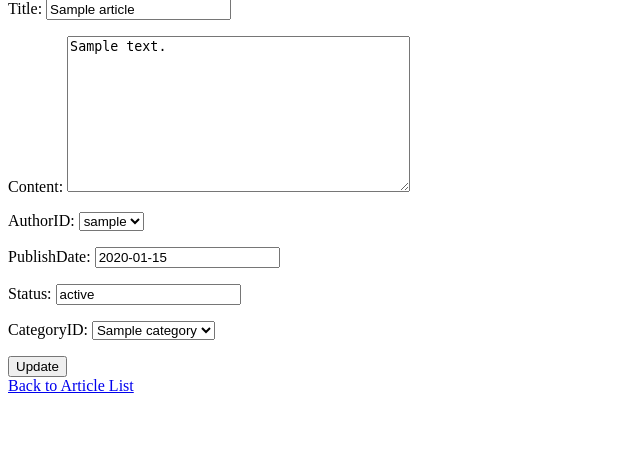
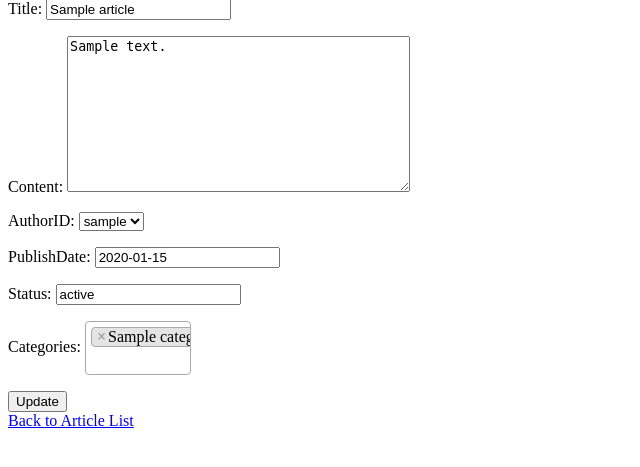
Before and after one commit to Abhishek-code-art/News_Website, a Django app: page /articles/1/update/ in a window 1280 px wide. Shown: the part 81-548 px from the top of the page, without its empty margins (0-640 px from the left). Run offline with Django 5.2, Linux system fonts and the light colour scheme; tables that the repository leaves empty hold one stand-in row (values such as "Sample post"); some libraries are stand-ins or nearby versions.

Commit message:
added multiple categories for the specific article and fetching article on the basis of categories

```diff
--- /dev/null
+++ b/backend/news_backend/NewsApp/forms.py
@@ -0,0 +1,14 @@
+# newsapp/forms.py
+
+from django import forms
+from .models import Article, Category
+
+class ArticleForm(forms.ModelForm):
+    categories = forms.ModelMultipleChoiceField(
+        queryset=Category.objects.all(),
+        widget=forms.SelectMultiple(attrs={'class': 'select2'})
+    )
+
+    class Meta:
+        model = Article
+        fields = ['title', 'content', 'authorID', 'publishDate', 'status', 'categories']
--- a/backend/news_backend/NewsApp/models.py
+++ b/backend/news_backend/NewsApp/models.py
@@ -33,7 +33,8 @@ class Article(models.Model):
     authorID = models.ForeignKey(User, on_delete=models.CASCADE)
     publishDate = models.DateField()
     status = models.CharField(max_length=50)
-    categoryID = models.ForeignKey(Category, on_delete=models.CASCADE)
+    categories = models.ManyToManyField(Category, related_name='articles')
+    tags = models.ManyToManyField('Tag', through='ArticleTag')
 
     def __str__(self):
         return self.title
--- a/backend/news_backend/NewsApp/templates/article_form.html
+++ b/backend/news_backend/NewsApp/templates/article_form.html
@@ -1,7 +1,9 @@
+<!-- newsapp/templates/newsapp/article_form.html -->
 <!DOCTYPE html>
 <html>
 <head>
     <title>{% if object %}Edit Article{% else %}Create Article{% endif %}</title>
+    <link href="https://cdn.jsdelivr.net/npm/select2@4.1.0-rc.0/dist/css/select2.min.css" rel="stylesheet" />
 </head>
 <body>
     <h1>{% if object %}Edit Article{% else %}Create Article{% endif %}</h1>
@@ -11,5 +13,13 @@
         <button type="submit">{% if object %}Update{% else %}Create{% endif %}</button>
     </form>
     <a href="{% url 'article_list' %}">Back to Article List</a>
+
+    <script src="https://code.jquery.com/jquery-3.6.0.min.js"></script>
+    <script src="https://cdn.jsdelivr.net/npm/select2@4.1.0-rc.0/dist/js/select2.min.js"></script>
+    <script>
+        $(document).ready(function() {
+            $('.select2').select2();
+        });
+    </script>
 </body>
 </html>
--- a/backend/news_backend/NewsApp/urls.py
+++ b/backend/news_backend/NewsApp/urls.py
@@ -5,7 +5,7 @@ from .views import (
     CategoryListView, CategoryDetailView, CategoryCreateView, CategoryUpdateView, CategoryDeleteView,
     ArticleListView, ArticleDetailView, ArticleCreateView, ArticleUpdateView, ArticleDeleteView,
     TagListView, TagDetailView, TagCreateView, TagUpdateView, TagDeleteView,
-    ArticleTagListView, ArticleTagDetailView, ArticleTagCreateView, ArticleTagUpdateView, ArticleTagDeleteView,
+    ArticleTagListView, ArticleTagDetailView, ArticleTagCreateView, ArticleTagUpdateView, CategoryArticleListView, ArticleTagDeleteView,
     home
 )
 
@@ -39,6 +39,9 @@ urlpatterns = [
     path('articles/<int:pk>/update/', ArticleUpdateView.as_view(), name='article_update'),
     path('articles/<int:pk>/delete/', ArticleDeleteView.as_view(), name='article_delete'),
 
+    # ArticleCategory URLs
+    path('categories/<int:category_id>/articles/', CategoryArticleListView.as_view(), name='category_article_list'),
+
     # Tag URLs
     path('tags/', TagListView.as_view(), name='tag_list'),
     path('tags/<int:pk>/', TagDetailView.as_view(), name='tag_detail'),
--- a/backend/news_backend/NewsApp/views.py
+++ b/backend/news_backend/NewsApp/views.py
@@ -2,6 +2,7 @@ from django.shortcuts import render, get_object_or_404
 from django.views.generic import ListView, DetailView, CreateView, UpdateView, DeleteView
 from django.urls import reverse_lazy
 from .models import User, Role, Article, Category, Tag, ArticleTag
+from .forms import ArticleForm
 
 def home(request):
     return render(request, 'home.html')
@@ -92,15 +93,27 @@ class ArticleDetailView(DetailView):
 
 class ArticleCreateView(CreateView):
     model = Article
-    fields = ['title', 'content', 'authorID', 'publishDate', 'status', 'categoryID']
+    form_class = ArticleForm
     template_name = 'article_form.html'
     success_url = reverse_lazy('article_list')
 
+    def form_valid(self, form):
+        article = form.save(commit=False)
+        article.save()
+        form.save_m2m()  # Save the many-to-many relationships
+        return super().form_valid(form)
+
 class ArticleUpdateView(UpdateView):
     model = Article
-    fields = ['title', 'content', 'authorID', 'publishDate', 'status', 'categoryID']
+    form_class = ArticleForm
     template_name = 'article_form.html'
     success_url = reverse_lazy('article_list')
+
+    def form_valid(self, form):
+        article = form.save(commit=False)
+        article.save()
+        form.save_m2m()  # Save the many-to-many relationships
+        return super().form_valid(form)
 
 class ArticleDeleteView(DeleteView):
     model = Article
@@ -156,3 +169,21 @@ class ArticleTagDeleteView(DeleteView):
     model = ArticleTag
     template_name = 'articletag_confirm_delete.html'
     success_url = reverse_lazy('articletag_list')
+
+
+# article and category to fetch the article based on the category.
+class CategoryArticleListView(ListView):
+    model = Article
+    template_name = 'category_article_list.html'
+    context_object_name = 'articles'
+
+    def get_queryset(self):
+        category_id = self.kwargs['category_id']
+        category = get_object_or_404(Category, pk=category_id)
+        return category.articles.all()
+
+    def get_context_data(self, **kwargs):
+        context = super().get_context_data(**kwargs)
+        category_id = self.kwargs['category_id']
+        context['category'] = get_object_or_404(Category, pk=category_id)
+        return context
```
Also changed, not shown: backend/news_backend/NewsApp/templates/category_article_list.html (added, +15 -0 lines), backend/news_backend/NewsApp/templates/category_list.html (+5 -5 lines), backend/news_backend/NewsApp/migrations/0006_remove_article_categoryid_article_categories_and_more.py (added).
